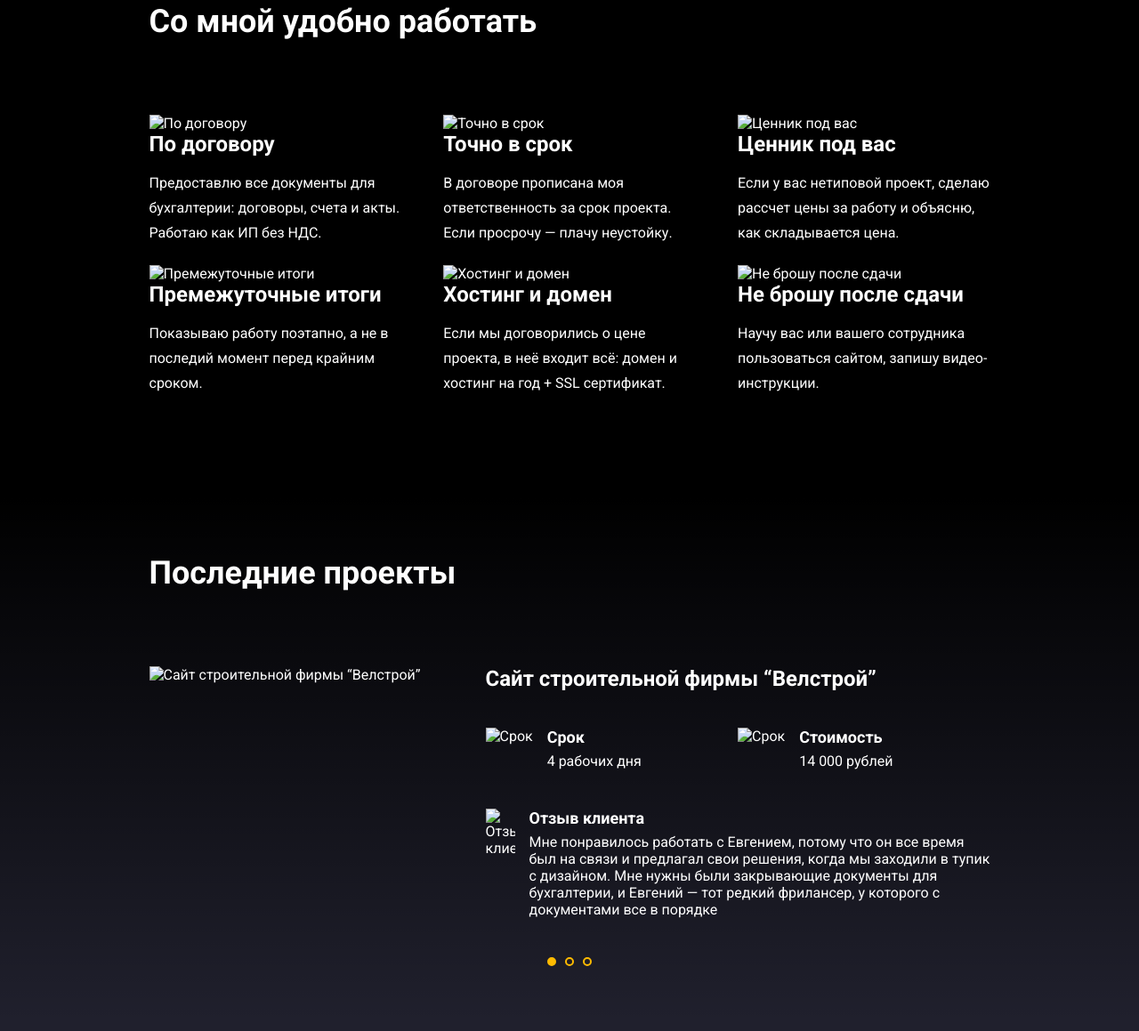
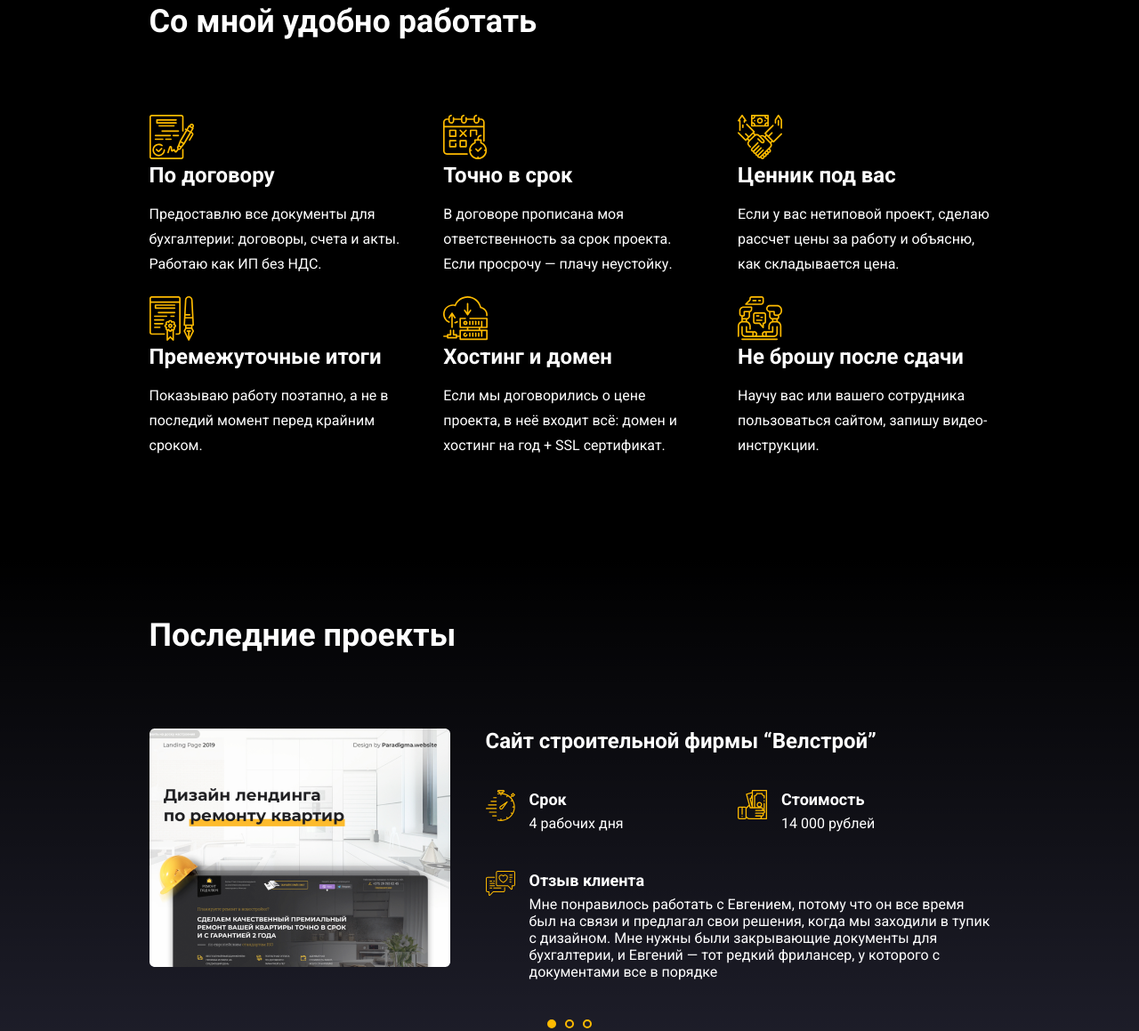
Before and after one commit to dumpy1/landing, a plain HTML site: page index.html in a window 1280 px wide. Shown: the part 792-1951 px from the top of the page at 89% size. Drawn offline with Linux system fonts and the light colour scheme; the site is published under a folder, as on GitHub Pages, so addresses that start at the root find nothing.

Commit message:
fix pathes

```diff
--- a/index.html
+++ b/index.html
@@ -60,37 +60,37 @@
                 <h2 class="section-title">Со мной удобно работать</h2>
                 <div class="features-block">
                     <div class="features-item">
-                        <img src="/img/features/offer-img.svg" alt="По договору" class="features-image">
+                        <img src="./img/features/offer-img.svg" alt="По договору" class="features-image">
                         <h3 class="features-title">По договору</h3>
                         <p class="features-text">Предоставлю все документы для бухгалтерии: договоры, счета и акты.
                             Работаю как ИП без НДС.</p>
                     </div>
                     <div class="features-item">
-                        <img src="/img/features/deadline-img.svg" alt="Точно в срок" class="features-image">
+                        <img src="./img/features/deadline-img.svg" alt="Точно в срок" class="features-image">
                         <h3 class="features-title">Точно в срок</h3>
                         <p class="features-text">В договоре прописана моя ответственность за срок проекта. Если просрочу
                             — плачу неустойку. </p>
                     </div>
                     <div class="features-item">
-                        <img src="/img/features/agreement-img.svg" alt="Ценник под вас" class="features-image">
+                        <img src="./img/features/agreement-img.svg" alt="Ценник под вас" class="features-image">
                         <h3 class="features-title">Ценник под вас</h3>
                         <p class="features-text">Если у вас нетиповой проект, сделаю рассчет цены за работу и объясню,
                             как складывается цена.</p>
                     </div>
                     <div class="features-item">
-                        <img src="/img/features/steps-img.svg" alt="Премежуточные итоги" class="features-image">
+                        <img src="./img/features/steps-img.svg" alt="Премежуточные итоги" class="features-image">
                         <h3 class="features-title">Премежуточные итоги</h3>
                         <p class="features-text">Показываю работу поэтапно, а не в последий момент перед крайним сроком.
                         </p>
                     </div>
                     <div class="features-item">
-                        <img src="/img/features/storage-img.svg" alt="Хостинг и домен " class="features-image">
+                        <img src="./img/features/storage-img.svg" alt="Хостинг и домен " class="features-image">
                         <h3 class="features-title">Хостинг и домен</h3>
                         <p class="features-text">Если мы договорились о цене проекта, в неё входит всё: домен и хостинг
                             на год + SSL сертификат.</p>
                     </div>
                     <div class="features-item">
-                        <img src="/img/features/conversation-img.svg" alt="Не брошу после сдачи" class="features-image">
+                        <img src="./img/features/conversation-img.svg" alt="Не брошу после сдачи" class="features-image">
                         <h3 class="features-title">Не брошу после сдачи</h3>
                         <p class="features-text">Научу вас или вашего сотрудника пользоваться сайтом, запишу
                             видео-инструкции.</p>
@@ -108,7 +108,7 @@
                     <div class="swiper-wrapper">
                         <!-- Slides -->
                         <div class="swiper-slide projects-slide">
-                            <img src="/img/project-img.png" alt="Сайт строительной фирмы “Велстрой”"
+                            <img src="./img/project-img.png" alt="Сайт строительной фирмы “Велстрой”"
                                 class="project-image">
 
                             <div class="project-text">
@@ -116,7 +116,7 @@
                                 <h3 class="project-title">Сайт строительной фирмы “Велстрой”</h3>
 
                                 <div class="project-time">
-                                    <img src="/img/time-icon.svg" alt="Срок" class="project-icon">
+                                    <img src="./img/time-icon.svg" alt="Срок" class="project-icon">
                                     <div class="project-description">
                                         <h4 class="project-subtitle">
                                             Срок
@@ -129,7 +129,7 @@
                                 <!-- /.project-time -->
 
                                 <div class="project-cost">
-                                    <img src="/img/cost-icon.svg" alt="Срок" class="project-icon">
+                                    <img src="./img/cost-icon.svg" alt="Срок" class="project-icon">
                                     <div class="project-description">
                                         <h4 class="project-subtitle">
                                             Стоимость
@@ -142,7 +142,7 @@
                                 <!-- /.project-cost -->
 
                                 <div class="project-feedback">
-                                    <img src="/img/feedback-icon.svg" alt="Отзыв клиента" class="project-icon">
+                                    <img src="./img/feedback-icon.svg" alt="Отзыв клиента" class="project-icon">
                                     <div class="project-description">
                                         <h4 class="project-subtitle">
                                             Отзыв клиента
```
